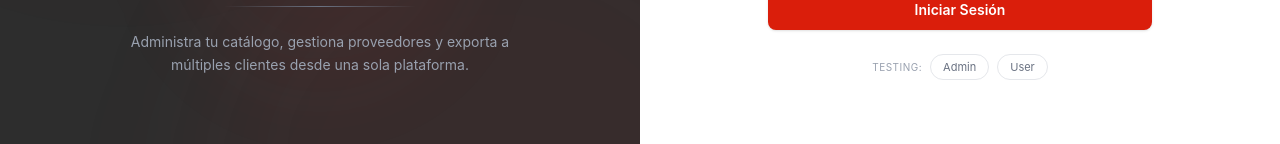
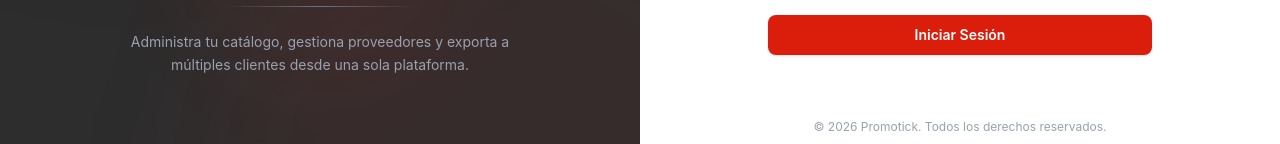
Before and after one commit to promotick-swe-utec/promotick-prototipov2, a Next.js app: page /login in a window 1280 px wide. Shown: the part 461-605 px from the top of the page. Built offline with nearby package versions, Linux system fonts and the light colour scheme.

Commit message:
refactor: remove dev-only login buttons, update mock credentials

```diff
--- a/src/app/login/page.tsx
+++ b/src/app/login/page.tsx
@@ -187,21 +187,7 @@ export default function LoginPage() {
             </div>
           </form>
 
-          {/* ######## DEV-ONLY: quick login buttons — remove this block for production ############ */}
-          <div className="mt-6 flex items-center justify-center gap-2">
-            <span className="text-[10px] text-gray-400 uppercase tracking-wider">Testing:</span>
-            {([["admin@admin.com", "admin", "Admin"], ["user@user.com", "user", "User"]] as const).map(([email, pass, label]) => (
-              <button
-                key={email}
-                type="button"
-                onClick={() => { login(email, pass); router.push("/proveedores"); }}
-                className="rounded-full border border-gray-200 px-3 py-1 text-[11px] text-gray-500 transition-colors hover:border-brand-400 hover:text-brand-600"
-              >
-                {label}
-              </button>
-            ))}
-          </div>
-          {/*######################### END DEV-ONLY ###########################33 */}
+
         </div>
 
         <p className="mt-16 text-xs text-gray-400">
--- a/src/lib/auth-context.tsx
+++ b/src/lib/auth-context.tsx
@@ -19,8 +19,8 @@ interface AuthContextValue {
 }
 
 const MOCK_ACCOUNTS: Record<string, { password: string; fullName: string; role: Role }> = {
-  "admin@admin.com": { password: "admin", fullName: "Administrador Sistema", role: "admin" },
-  "user@user.com": { password: "user", fullName: "Ana García López", role: "usuario" },
+  "admin@promotick.com": { password: "12345678", fullName: "Administrador Sistema", role: "admin" },
+  "user@promotick.com": { password: "12345678", fullName: "Ana García López", role: "usuario" },
 };
 
 const AuthContext = createContext<AuthContextValue>({
```
